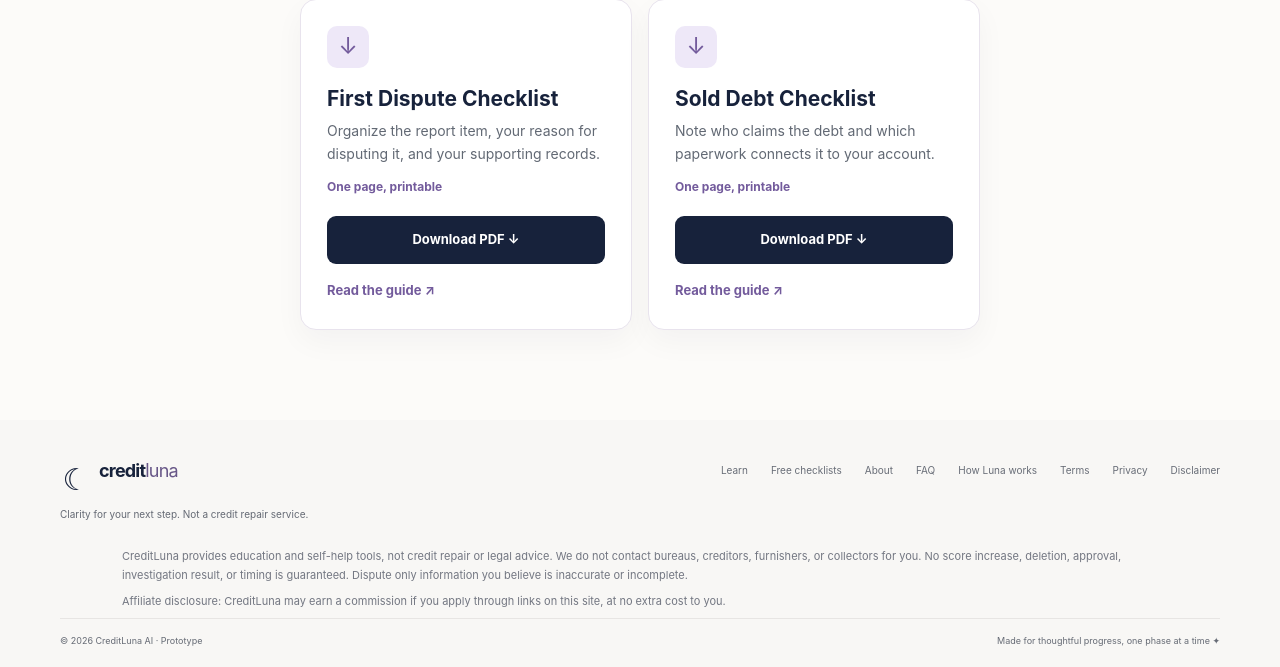
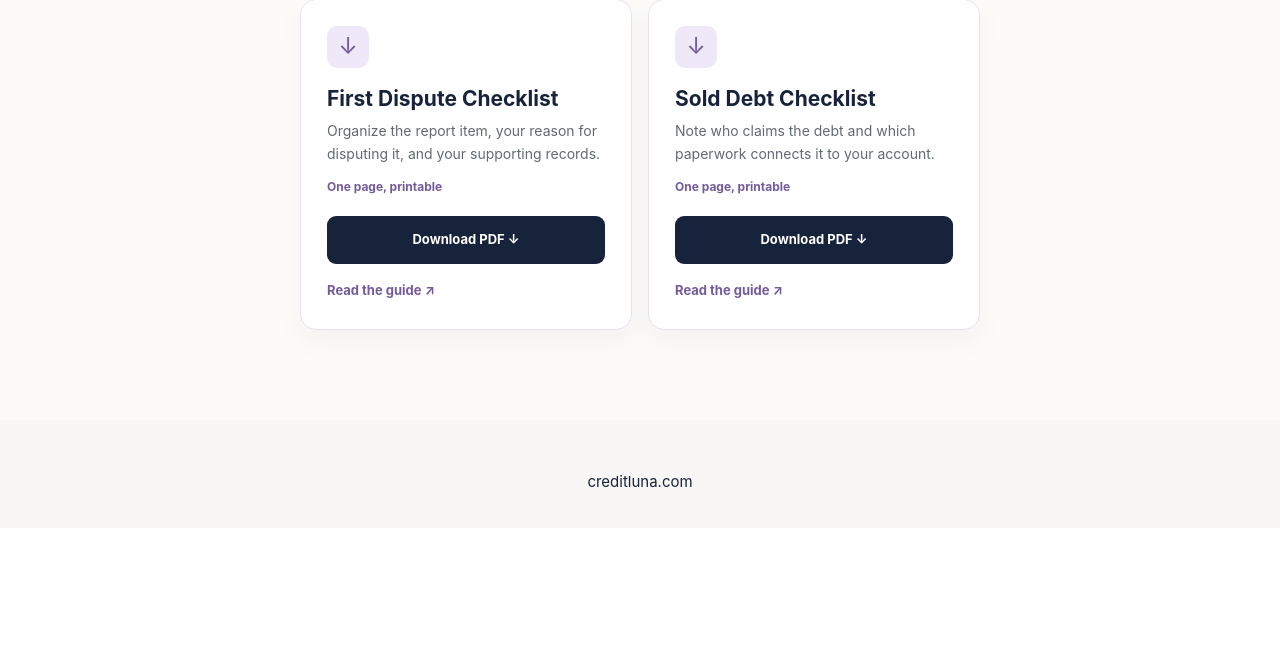
Before and after one commit to kevinjc0peland/creditluna-ai, a Flask app: page /blog in a window 1280 px wide. Shown: the part 3065-3732 px from the top of the page. After the commit the page ends 3553 px from the top, so only its background shows below. Run offline with Flask 3, Linux system fonts and the light colour scheme.

Commit message:
Use centered creditluna.com only in blog footer
Removed detailed footer content and simplified to a single line.

```diff
--- a/templates/blog_base.html
+++ b/templates/blog_base.html
@@ -25,11 +25,6 @@
     <nav class="blog-nav" aria-label="Primary navigation"><a href="/#home">Home</a><a href="/#how">How it works</a><a href="/#tools">Tools</a><a href="/blog" aria-current="page">Learn</a><a href="/#pricing">Pricing</a></nav>
   </header>
   <main id="main" class="blog-main">{% block content %}{% endblock %}</main>
-  <footer class="site-footer">
-    <div class="footer-top"><a class="brand footer-brand" href="/#home"><span class="brand-mark" aria-hidden="true">☾</span><span>credit<span class="brand-luna">luna</span></span></a><div class="footer-links"><a href="/blog">Learn</a>{% if available_downloads %}<a href="/blog#checklists">Free checklists</a>{% endif %}<a href="/#about">About</a><a href="/#faq">FAQ</a><a href="/#limits">How Luna works</a><a href="/#terms">Terms</a><a href="/#privacy">Privacy</a><a href="/#disclaimer">Disclaimer</a></div><p class="footer-note">Clarity for your next step. Not a credit repair service.</p></div>
-    <p class="blog-footer-disclosure">CreditLuna provides education and self-help tools, not credit repair or legal advice. We do not contact bureaus, creditors, furnishers, or collectors for you. No score increase, deletion, approval, investigation result, or timing is guaranteed. Dispute only information you believe is inaccurate or incomplete.</p>
-    <p class="blog-footer-disclosure">Affiliate disclosure: CreditLuna may earn a commission if you apply through links on this site, at no extra cost to you.</p>
-    <div class="footer-bottom"><span>© 2026 CreditLuna AI · Prototype</span><span>Made for thoughtful progress, one phase at a time ✦</span></div>
-  </footer>
+  <footer class="site-footer" style="text-align:center"><p style="width:100%;text-align:center">creditluna.com</p></footer>
 </body>
 </html>
```
